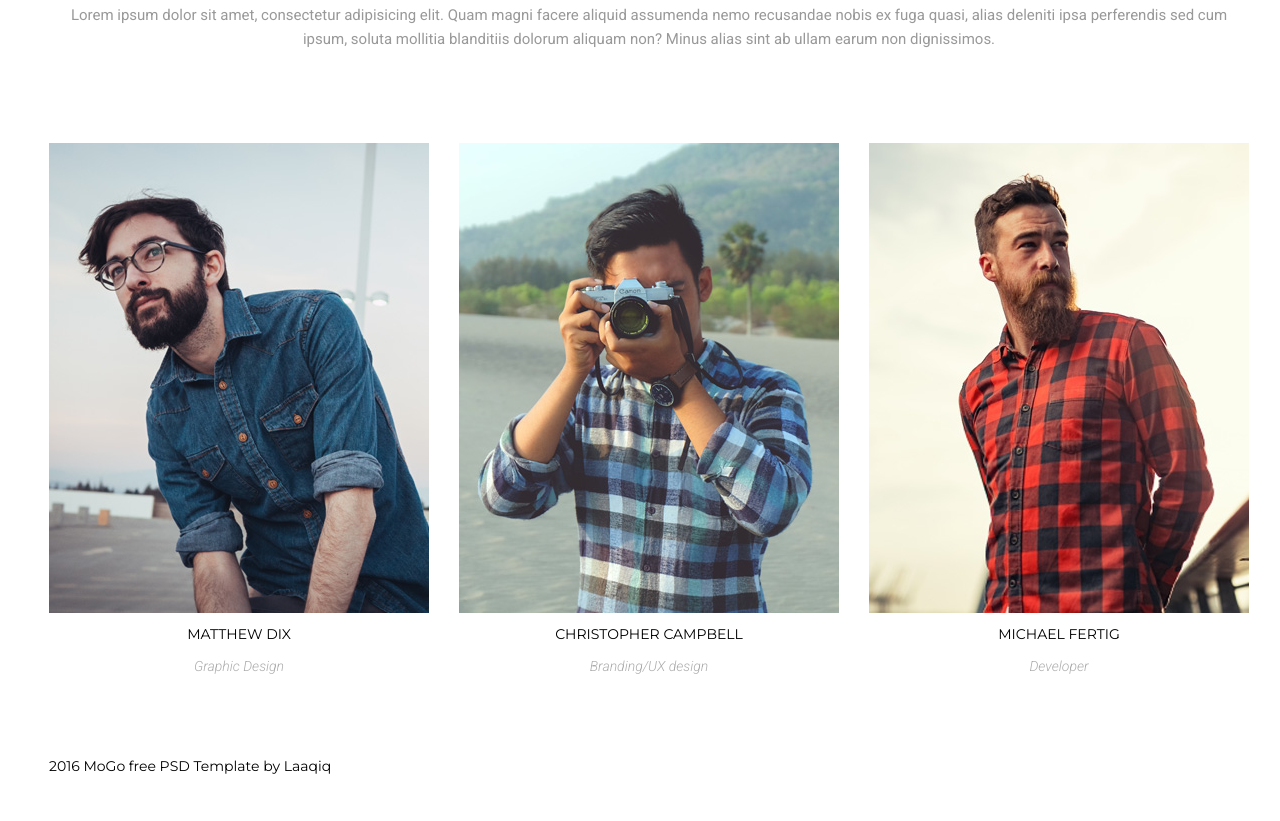
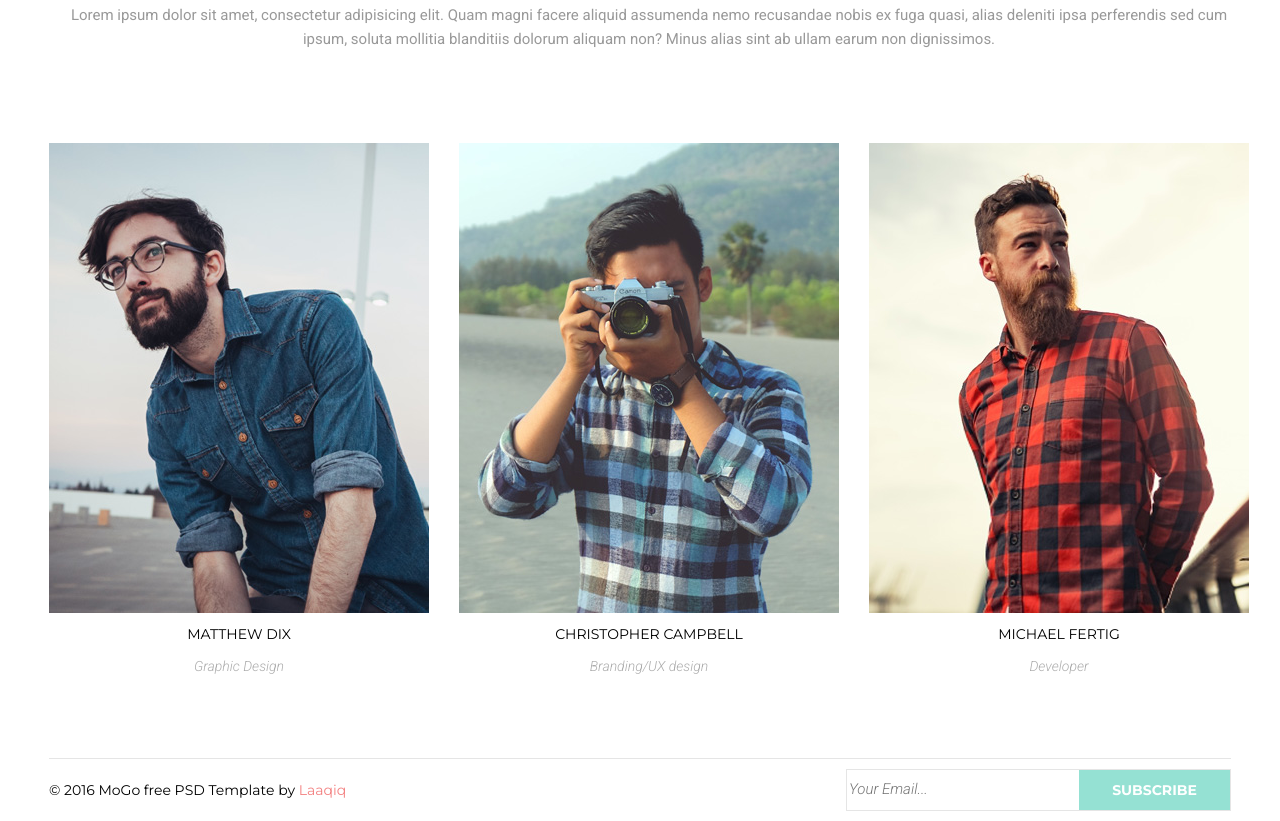
Before and after one commit to warvalol/vlad-hw-6, a plain HTML site: page index.html in a window 1280 px wide. Shown: the part 922-1743 px from the top of the page. Before the commit the page ends 1697 px from the top, so only its background shows below. Drawn offline with Linux system fonts and the light colour scheme.

Commit message:
09.11.21 22:44

```diff
--- a/css/style.css
+++ b/css/style.css
@@ -7,6 +7,10 @@ body {
 .wrapper {
   width: 100%;
   margin: 0 auto;
+
+  min-height: 100vh; /* это прижмет footer вниз страницы */
+  display: flex;
+  flex-direction: column; /* это прижмет footer вниз страницы */
 }
 
 .container {
@@ -242,12 +246,22 @@ h3 {
 
 .team-item:hover .gradient-box {
   opacity: 1;
-  background: linear-gradient(0deg, rgba(252, 227, 138, 0.8) 0%, rgba(243, 129,129, 0.8) 100%);
-  transform: translate(-10px, -10px); /* перемещение влево и вверх по 10px как и .photo-team*/
+  background: linear-gradient(
+    0deg,
+    rgba(252, 227, 138, 0.8) 0%,
+    rgba(243, 129, 129, 0.8) 100%
+  );
+  transform: translate(
+    -10px,
+    -10px
+  ); /* перемещение влево и вверх по 10px как и .photo-team*/
 }
 
 /* button */
-.facebook, .twitter, .pinterest, .instagram {
+.facebook,
+.twitter,
+.pinterest,
+.instagram {
   width: 55px;
   height: 55px;
   border: none;
@@ -262,7 +276,10 @@ h3 {
   background-position: center;
 }
 
-.facebook, .twitter, .pinterest, .instagram:not(:nth-last-of-type(1)) {
+.facebook,
+.twitter,
+.pinterest,
+.instagram:not(:nth-last-of-type(1)) {
   margin-right: 1px;
 }
 
@@ -274,7 +291,7 @@ h3 {
   background-image: url(../img/twitter.png);
 }
 
-.pinterest{
+.pinterest {
   background-image: url(../img/pinterest.png);
 }
 
@@ -282,7 +299,7 @@ h3 {
   background-image: url(../img/instagram.png);
 }
 
-.facebook:hover{
+.facebook:hover {
   background-color: #95e1d3;
 }
 
@@ -314,3 +331,60 @@ h3 {
   text-align: center;
   color: #acacac;
 }
+
+/* FOOTER */
+
+main::after {
+  content: "";
+  display: block;
+  width: 100%;
+  height: 1px;
+  background-color: #e5e5e5;
+  margin-top: 80px;
+}
+
+footer {
+  display: flex;
+  width: 100%;
+  height: 62px;
+  justify-content: space-between;
+  align-items: center;
+}
+
+.footer-info {
+  font-family: "Montserrat";
+  font-size: 14px;
+}
+
+.colored-text {
+  color: #f38181;
+}
+
+form {
+  display: flex;
+  border: 1px solid #e5e5e5;
+}
+
+.email-button {
+  padding: 0px;
+  border: none;
+  color: #fff;
+  font-size: 14px;
+  font-weight: bold;
+  background-color: #95e1d3;
+  width: 151px;
+  height: 40px;
+  text-transform: uppercase;
+  cursor: pointer;
+}
+
+.email {
+  border: none;
+  width: 228px;
+  text-transform: capitalize;
+  font-family: "Roboto", sans-serif;
+  font-size: 15px;
+  font-weight: lighter;
+  color: #cccccc;
+  font-style: italic;
+}
--- a/index.html
+++ b/index.html
@@ -208,8 +208,18 @@
         </main>
         <footer>
           <span class="footer-info">
-            2016 MoGo free PSD Template by <span class="colored-text">Laaqiq</span>
+            &copy; 2016 MoGo free PSD Template by
+            <span class="colored-text">Laaqiq</span>
           </span>
+          <form action="#">
+            <input
+              class="email"
+              type="text"
+              name="email"
+              placeholder="your email..."
+            />
+            <input class="email-button" type="submit" value="subscribe" />
+          </form>
         </footer>
       </div>
     </div>
```
